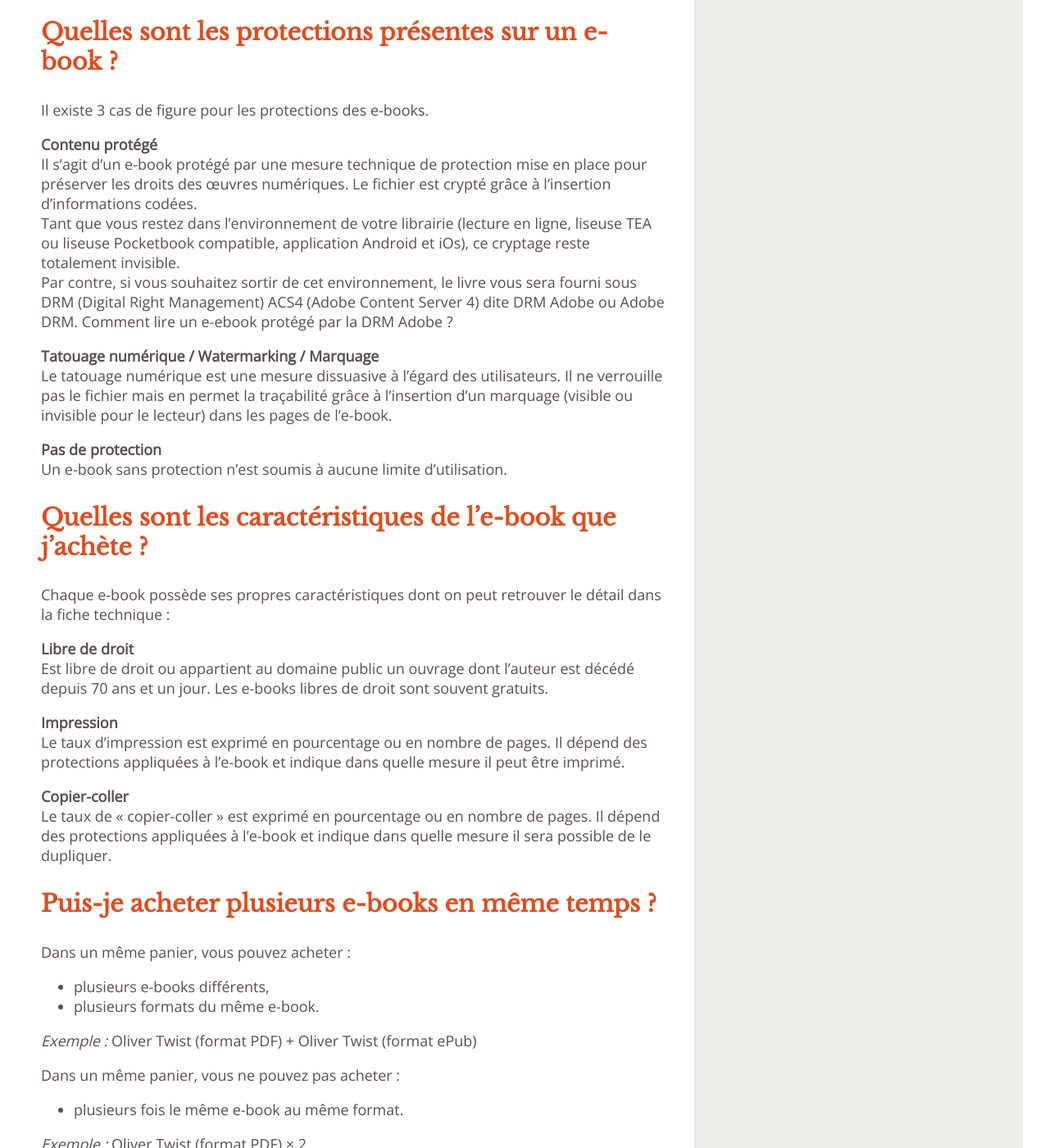
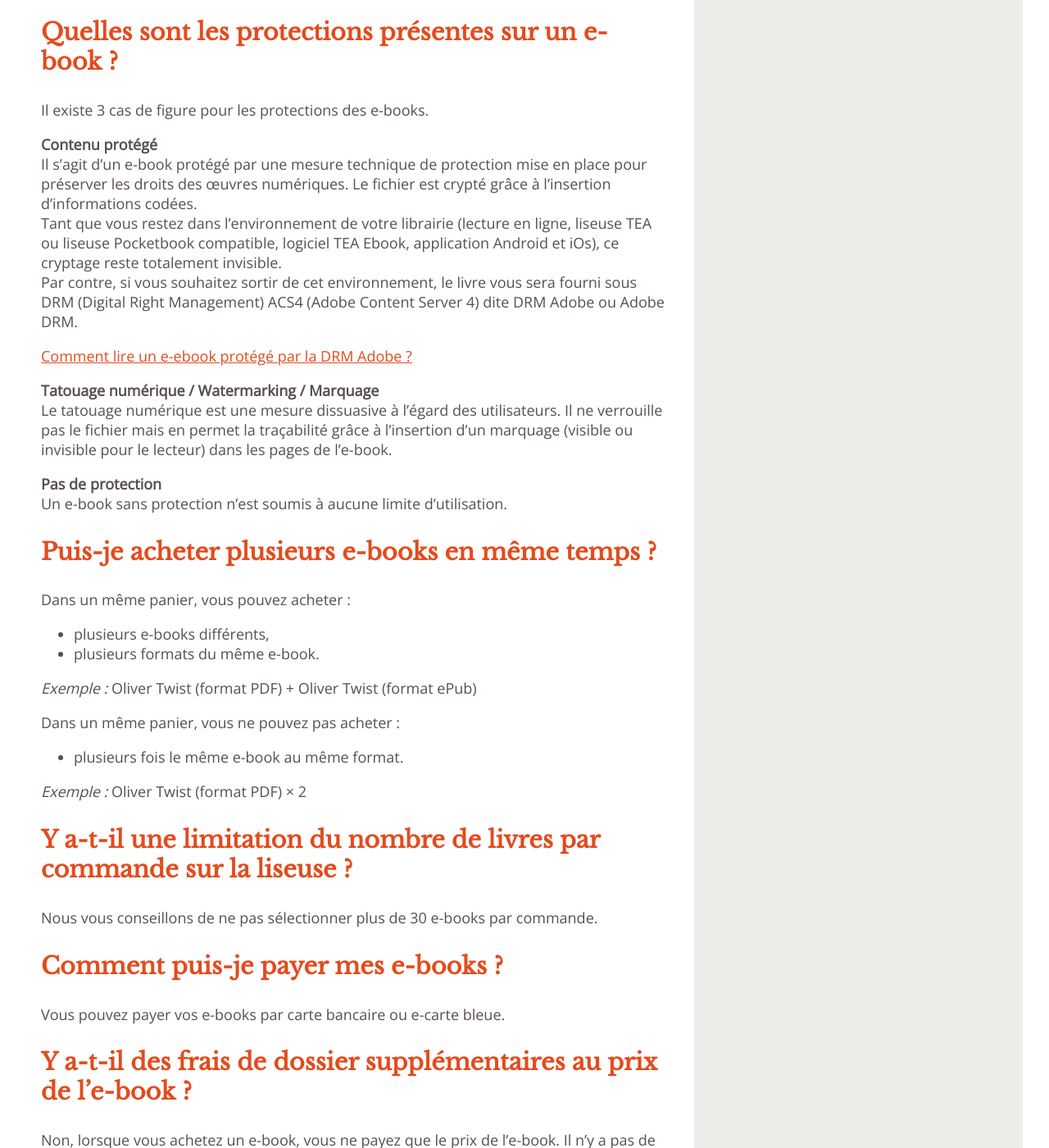
Before and after one commit to TEA-ebook/help-center, a Jekyll site: the page built from _pages/FAQ-achat.md, in a window 1280 px wide and 1400 px high, scrolled down 2345 px. Shown: the whole window at 82% size. Built offline with Jekyll 4.4.1, drawn with Linux system fonts in a browser that asks for light colours; some of the changed text lies outside the part shown.

Commit message:
Ajout lien ADE & suppression caractéristiques

```diff
--- a/_pages/FAQ-achat.md
+++ b/_pages/FAQ-achat.md
@@ -95,30 +95,16 @@
 
 **Contenu protégé**
 Il s'agit d'un e-book protégé par une mesure technique de protection mise en place pour préserver les droits des œuvres numériques. Le fichier est crypté grâce à l'insertion d'informations codées.
-Tant que vous restez dans l'environnement de votre librairie (lecture en ligne, liseuse TEA ou liseuse Pocketbook compatible, application Android et iOs), ce cryptage reste totalement invisible.
+Tant que vous restez dans l'environnement de votre librairie (lecture en ligne, liseuse TEA ou liseuse Pocketbook compatible, logiciel TEA Ebook, application Android et iOs), ce cryptage reste totalement invisible.
 Par contre, si vous souhaitez sortir de cet environnement, le livre vous sera fourni sous DRM (Digital Right Management) ACS4 (Adobe Content Server 4) dite DRM Adobe ou Adobe DRM.
-Comment lire un e-ebook protégé par la DRM Adobe ?
+
+[Comment lire un e-ebook protégé par la DRM Adobe ?](http://aide.tea-ebook.com/ade/)
 
 **Tatouage numérique / Watermarking / Marquage**
 Le tatouage numérique est une mesure dissuasive à l'égard des utilisateurs. Il ne verrouille pas le fichier mais en permet la traçabilité grâce à l'insertion d'un marquage (visible ou invisible pour le lecteur) dans les pages de l'e-book.
 
 **Pas de protection**
 Un e-book sans protection n'est soumis à aucune limite d'utilisation.
-
-{% include anchor.html id="caracteristique-ebook" label="Quelles sont les caractéristiques de l'e-book que j'achète ?" %}
-
-### Quelles sont les caractéristiques de l'e-book que j'achète ?
-
-Chaque e-book possède ses propres caractéristiques dont on peut retrouver le détail dans la fiche technique :
-
-**Libre de droit**
-Est libre de droit ou appartient au domaine public un ouvrage dont l'auteur est décédé depuis 70 ans et un jour. Les e-books libres de droit sont souvent gratuits.
-
-**Impression**
-Le taux d'impression est exprimé en pourcentage ou en nombre de pages. Il dépend des protections appliquées à l'e-book et indique dans quelle mesure il peut être imprimé.
-
-**Copier-coller**
-Le taux de « copier-coller » est exprimé en pourcentage ou en nombre de pages. Il dépend des protections appliquées à l'e-book et indique dans quelle mesure il sera possible de le dupliquer.
 
 {% include anchor.html id="plusieurs-ebooks" label="Puis-je acheter plusieurs e-books en même temps ?" %}
 
```
